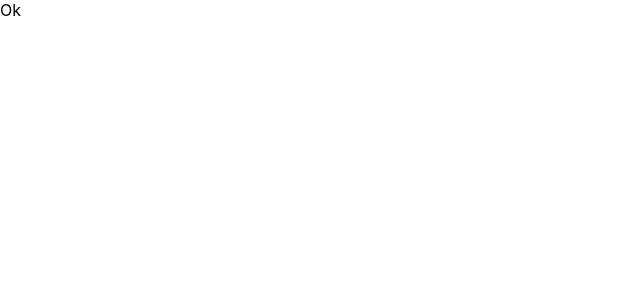
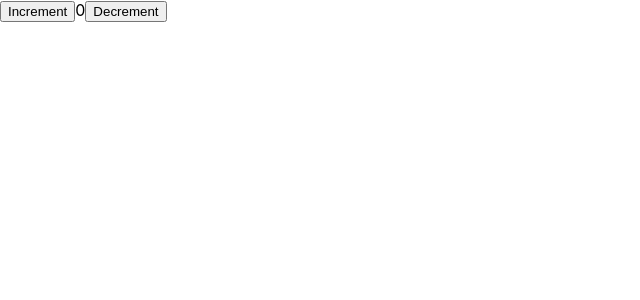
Before and after one commit to Yurimcalex/redux-apps, a React (Vite) app: page / in a window 1280 px wide. Shown: the top 300 px of the page, without its empty margins (0-640 px from the left). Built offline with nearby package versions, Linux system fonts and the light colour scheme.

Commit message:
Connect Counter component to the app

```diff
--- a/src/App.tsx
+++ b/src/App.tsx
@@ -1,10 +1,10 @@
 import "./App.css";
-
+import { Counter } from './features/counter/Counter.jsx';
 
 const App = () => {
   return (
     <div>
-      Ok
+      <Counter />
     </div>
   );
 };
```
